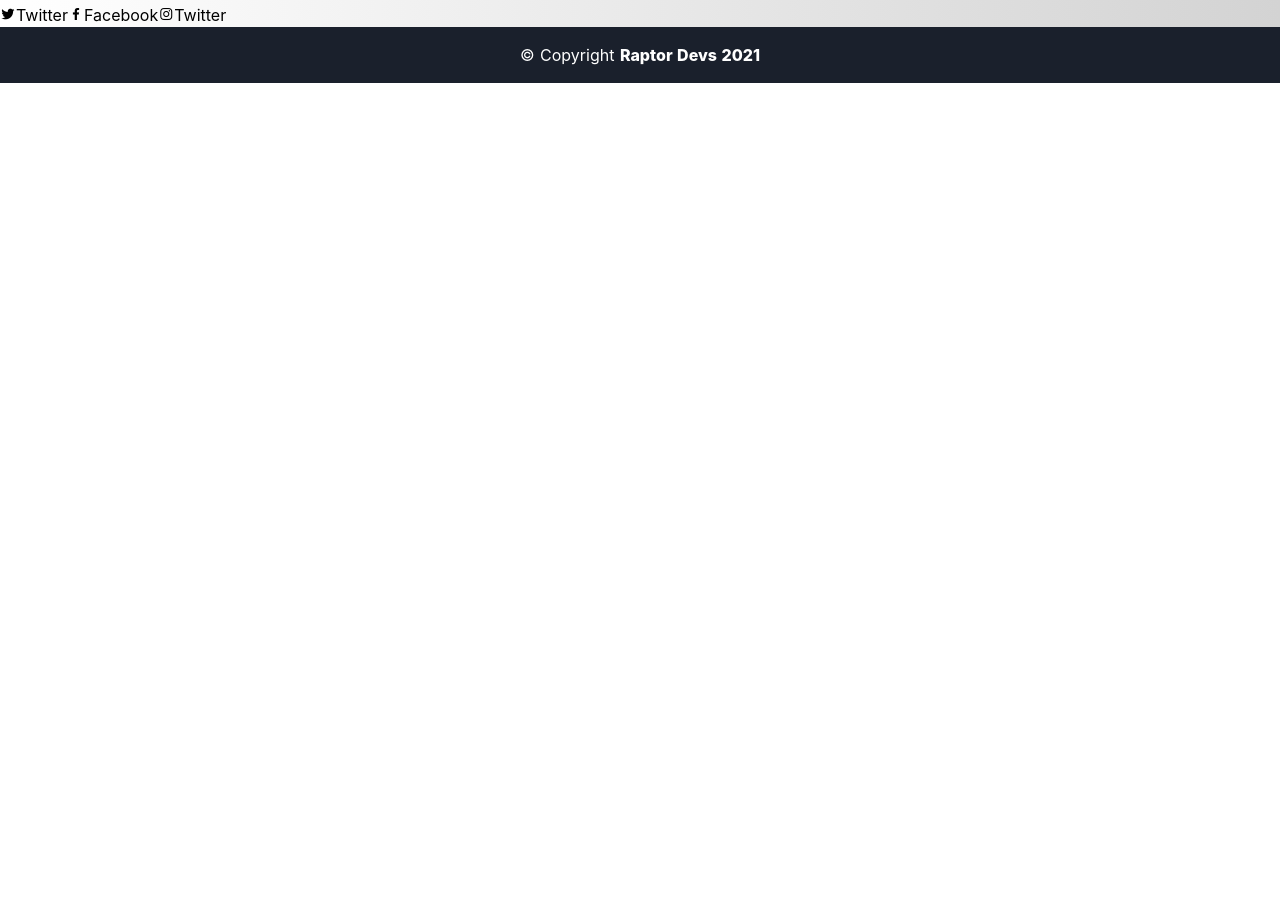
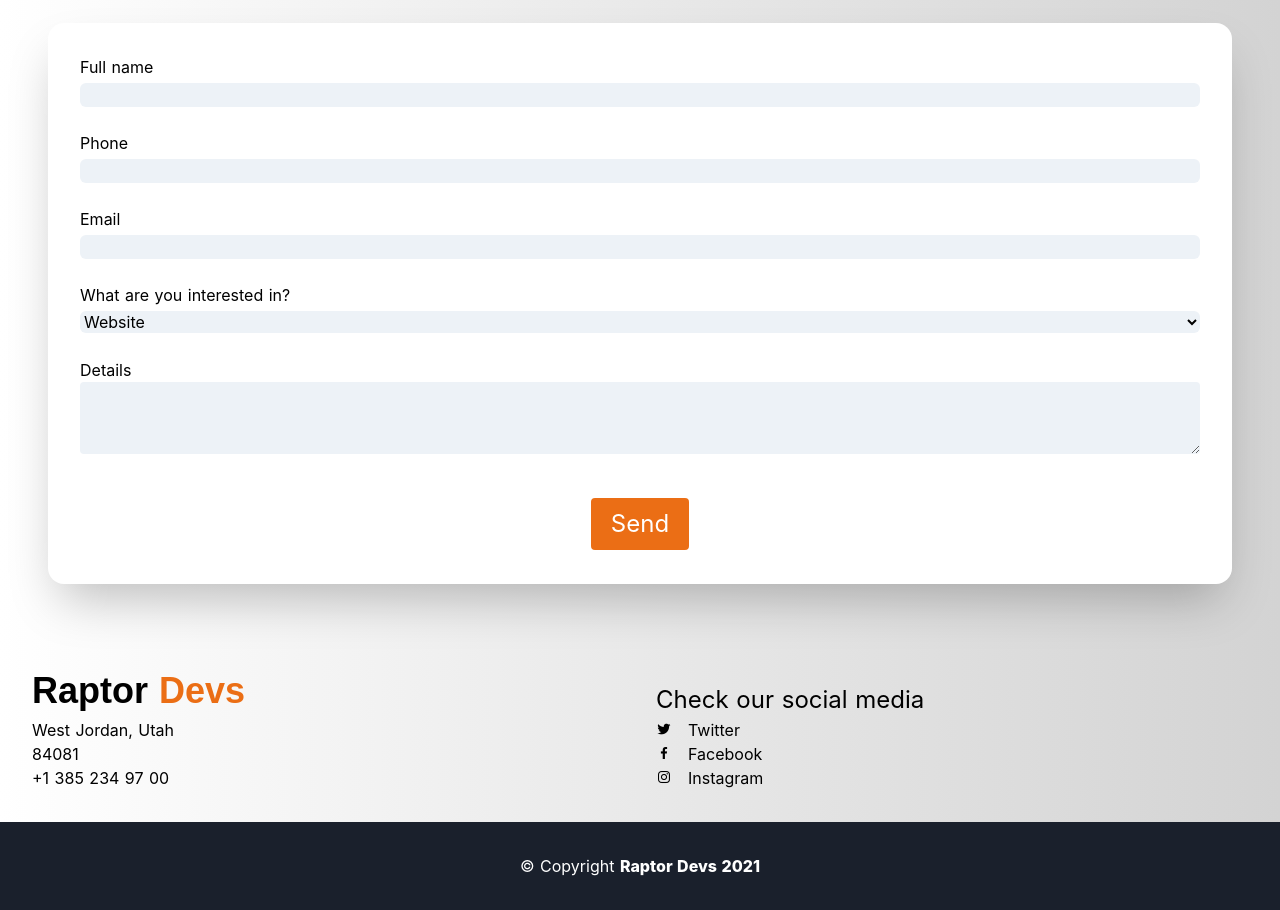
Before and after one commit to Chriscalde/Raptor-Devs, a Nuxt app: page / in a window 1280 px wide. Shown: the part 1821-2731 px from the top of the page. Before the commit the page ends 1904 px from the top, so only its background shows below. Built offline with nearby package versions, Linux system fonts and the light colour scheme; a web font is replaced by a local one.

Commit message:
Landing page finished

```diff
--- a/components/Footer.vue
+++ b/components/Footer.vue
@@ -1,5 +1,5 @@
 <template>
-  <div class="bg-gray-900 p-4 justify-center items-center text-center">
+  <div class="bg-gray-900 py-8 justify-center items-center text-center">
       <p class="text-4lg">&copy; Copyright <span>Raptor Devs 2021</span> </p>
   </div>
 </template>
--- a/components/Header.vue
+++ b/components/Header.vue
@@ -1,28 +1,38 @@
 <template>
-  <div class="bg-gray-900 flex p-4 justify-between">
+  <div class="bg-gray-900 flex flex-wrap p-4 justify-between">
       <a href="" class="logo mr-auto"><img src="../assets/img/logo.png" alt=""></a>
-      <nav class="nav-menu justify-center items-center text-center">
+      <button class="text-white cursor-pointer text-3xl border border-solid border-transparent rounded bg-transparent md:hidden" type="button" v-on:click="toggleNavbar()"><i class="bx bx-menu"></i></button>
+      <div v-bind:class="{'hidden':!showMenu, 'flex':showMenu}" class="nav-menu md:flex justify-center items-center text-center">
           <ul>
               <li>
-                  <a href="" class="px-5">Home</a>
+                  <a href="#hero" class="px-2 lg:px-5">Home</a>
               </li>
               <li>
-                  <a href="" class="px-5">Services</a>
+                  <a href="#services" class="px-2 lg:px-5">Services</a>
               </li>
               <li>
-                  <a href="" class="px-5">About Us</a>
+                  <a href="#about-us" class="px-2 lg:px-5">About Us</a>
               </li>
               <li>
-                  <a href="" class="px-5 orange_app">Contact</a>
+                  <a href="#contact" class="px-2 lg:px-5">Contact</a>
               </li>
           </ul>
-      </nav>
+      </div>
   </div>
 </template>
 
 <script>
 export default {
-
+    data(){
+        return  {
+            showMenu: false
+        }
+    },
+    methods: {
+        toggleNavbar: function(){
+            this.showMenu = !this.showMenu;
+        }
+    }
 }
 </script>
 
@@ -31,7 +41,6 @@ export default {
     max-width: 200px;
 }
 .nav-menu{
-    display: flex;
     list-style: none;
 }
 .nav-menu li{
@@ -44,8 +53,9 @@ export default {
     font-size: 18px;
     @apply font-bold;
 }
-.nav-menu a:hover{
-    color: #EB6E15
+.nav-menu a:hover, .nav-menu li:hover{
+    color: #EB6E15;
+    transform: scale(1.15)
 }
 
 </style>
--- a/package.json
+++ b/package.json
@@ -9,6 +9,7 @@
     "generate": "nuxt generate"
   },
   "dependencies": {
+    "@tailwindcss/forms": "^0.2.1",
     "boxicons": "^2.0.7",
     "core-js": "^3.8.3",
     "nuxt": "^2.14.12"
--- a/pages/index.vue
+++ b/pages/index.vue
@@ -1,8 +1,8 @@
 <template>
   <div class="">
-    <Header/>
+    <Header class="fixed top-0 w-full"></Header>
     <div class="" id="content">
-      <section id="hero" class="bg-gray-900">
+      <section id="hero" class="bg-gray-900 mt-32">
         <div class="grid lg:grid-cols-2 gap-8 p-10">
             <div class="left-hero justify-center items-center text-center mx-auto">
               <h1 class="text-6xl text-white font-bold">Need a website?</h1>
@@ -40,7 +40,7 @@
         <div class=" m-6 text-center">
           <h2 class="text-4xl font-bold text-white">About Us</h2>
           <div class="grid lg:grid-cols-2 gap-8 p-10">
-            <div class="flex flex-col">
+            <div id="about-content" class="flex flex-col">
               <h2 class="text-2xl text-white mb-5">We are a web development company. Providing our clients with the best technological solutions we can offer.</h2>
               <a class="text-2xl text-white align-middle my-2"><i class="text-4xl bx bx-pencil align-middle mr-4"></i>Custom Made</a>
               <a class="text-2xl text-white align-middle my-2"><i class="text-4xl bx bx-user-check align-middle mr-4"></i>User Friendly</a>
@@ -68,12 +68,55 @@
             <p>+1 (385) 234 97 00</p>
           </div>
         </div>
+        <div class="bg-white shadow-2xl rounded-2xl m-12 p-8">
+          <div class="grid grid-cols-1 gap-6">
+            <label class="block">
+              <span>Full name</span>
+              <input type="text" class="mt-1 w-full bg-gray-200 rounded-md">
+            </label>
+            <label class="block">
+              <span>Phone</span>
+              <input type="text" class="mt-1 w-full bg-gray-200 rounded-md">
+            </label>
+            <label class="block">
+              <span>Email</span>
+              <input type="text" class="mt-1 w-full bg-gray-200 rounded-md">
+            </label>
+            <label class="block">
+              <span>What are you interested in?</span>
+              <select class="mt-1 w-full bg-gray-200 rounded-md">
+                <option>Website</option>
+                <option>Application</option>
+                <option>Web Design</option>
+                <option>Tech Support</option>
+                <option>Online Marketing</option>
+              </select>
+            </label>
+            <label class="block">
+              <span>Details</span>
+              <textarea class="bg-gray-200 w-full rounded" rows="3"></textarea>
+            </label>
+            <label class="flex justify-center items-center">
+            <button id="btnSend" class="mt-3 px-5 py-2 rounded-md text-2xl text-white">Send</button>
+            </label>
+          </div>
+        </div>
       </section>
       <section id="footer-top">
-        <h2>Check our social media</h2>
-        <a><i class="bx bxl-twitter"></i>Twitter</a>
-        <a><i class="bx bxl-facebook"></i>Facebook</a>
-        <a><i class="bx bxl-instagram"></i>Twitter</a>
+        <div class="grid lg:grid-cols-2 gap-8 p-8">
+          <div id="contact-top-left">
+            <h3 class="text-4xl font-bold">Raptor <span>Devs</span></h3>
+            <p>West Jordan, Utah</p>
+            <p>84081</p>
+            <p>+1 385 234 97 00</p>
+          </div>
+          <div id="contact-top-right" class="flex flex-col justify-end  items-start">
+            <h2 class="text-2xl">Check our social media</h2>
+            <a><i class="bx bxl-twitter mr-4"></i>Twitter</a>
+            <a href="https://www.facebook.com/Raptordevs" target="_blank" ><i class="bx bxl-facebook mr-4"></i>Facebook</a>
+            <a><i class="bx bxl-instagram mr-4"></i>Instagram</a>
+          </div>
+        </div>
       </section>
     </div>
     <Footer/>
@@ -183,6 +226,10 @@ export default {}
 #about-us img{
   width: 300px;
 }
+#about-content a:hover {
+  transform: scale(1.15);
+  cursor: default;
+}
 #contact-mail i{
   border-radius: 50%;
   padding: 8px;
@@ -195,4 +242,18 @@ export default {}
   color: #EB6E15;
   border:2px solid #EB6E15;
 }
+#btnSend {
+  background-color: #EB6E15;
+  border: 2px solid #ffffff;
+}
+#btnSend:hover{
+  background-color: #9b4a10;
+}
+#contact-top-left h3{
+  font-family: 'Roboto', sans-serif;
+}
+#contact-top-left span{
+  font-family: 'Roboto', sans-serif;
+  color: #EB6E15;
+}
 </style>
```
Also changed, not shown: 1 other file (tests, documents, lock files or other folders).
